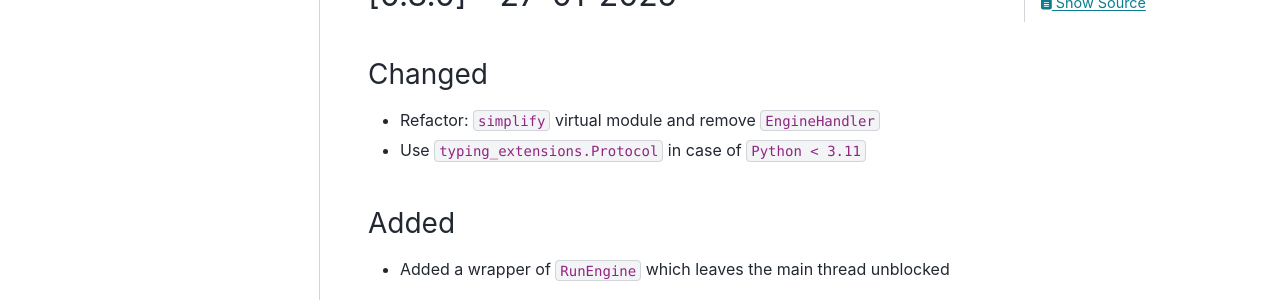
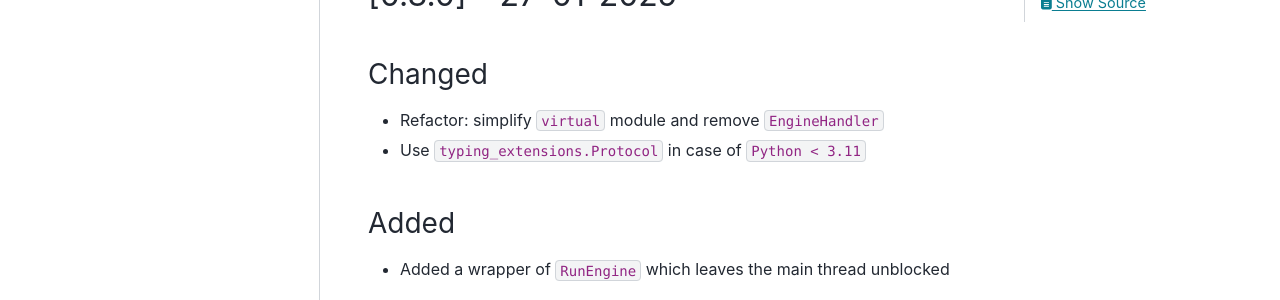
Before and after one commit to redsun-acquisition/sunflare, a Sphinx documentation site: the page built from docs/changelog.md, in a window 1280 px wide and 900 px high. Shown: the part 419-719 px from the top of the window. Built offline with Sphinx 7.4.7 and the PyData theme 0.15.4, drawn with Linux system fonts in a browser that asks for light colours.

Commit message:
Fix typo

```diff
--- a/docs/changelog.md
+++ b/docs/changelog.md
@@ -11,7 +11,7 @@ Dates are specified in the format `DD-MM-YYYY`.
 
 ### Changed
 
-- Refactor: `simplify` virtual module and remove `EngineHandler`
+- Refactor: simplify `virtual` module and remove `EngineHandler`
 - Use `typing_extensions.Protocol` in case of `Python < 3.11`
 
 ### Added
```
